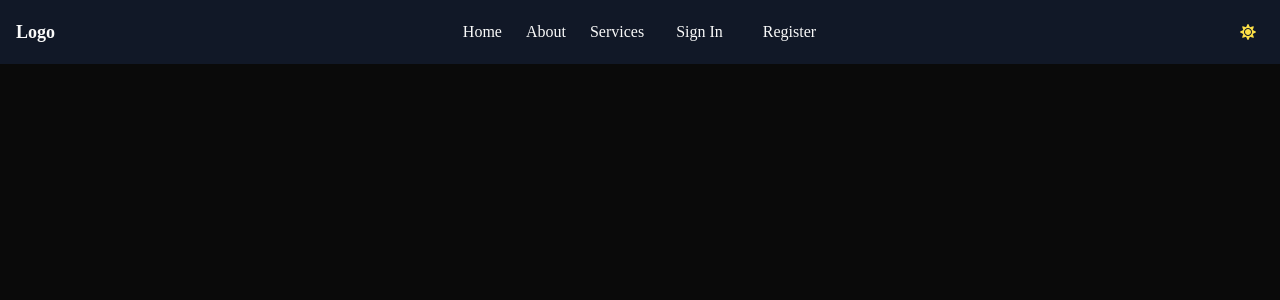
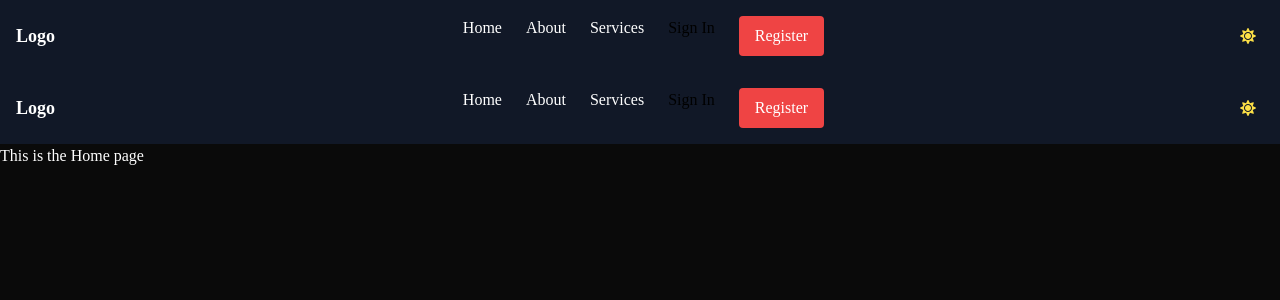
Before and after one commit to thelegendaryarticuno/divine-developers, a Next.js app: page / in a window 1280 px wide. Shown: the top 300 px of the page. Built offline with nearby package versions, Linux system fonts and the light colour scheme; no server answers; a web font is replaced by a local one.

Commit message:
sign in and register

```diff
--- a/package.json
+++ b/package.json
@@ -9,6 +9,7 @@
     "lint": "next lint"
   },
   "dependencies": {
+    "@clerk/nextjs": "^5.4.1",
     "@next/third-parties": "^14.2.5",
     "@radix-ui/react-accordion": "^1.2.0",
     "@radix-ui/react-avatar": "^1.1.0",
--- a/src/app/page.tsx
+++ b/src/app/page.tsx
@@ -5,7 +5,8 @@ import React from "react";
 const Home: React.FC = () => {
   return (
     <>
-    <h1>hekk</h1>
+    <SimpleNavbar/>
+    <h1 className="text-white">This  is the Home page</h1>
 
     </>
   );
--- /dev/null
+++ b/src/app/sign-in/[[...sign-in]]/page.tsx
@@ -0,0 +1,12 @@
+import React from 'react';
+import { SignIn } from '@clerk/nextjs';
+
+const SignInPage: React.FC = () => {
+  return (
+    <div className="flex items-center justify-center mt-7 y-min-h-screen">
+      <SignIn />
+    </div>
+  );
+};
+
+export default SignInPage;
--- /dev/null
+++ b/src/app/sign-up/[[...sign-up]]/page.tsx
@@ -0,0 +1,11 @@
+import { SignUp } from '@clerk/nextjs';
+
+const SignUpPage: React.FC = () => {
+  return (
+    <div className="flex items-center justify-center mt-7 y-min-h-screen">
+      <SignUp />
+    </div>
+  );
+};
+
+export default SignUpPage;
--- a/src/components/Header/header.tsx
+++ b/src/components/Header/header.tsx
@@ -1,4 +1,6 @@
 "use client";
+import { UserButton, useAuth } from '@clerk/nextjs';
+import { usePathname } from 'next/navigation';
 
 import React, { useState, useEffect } from "react";
 import { useTheme } from "next-themes";
@@ -6,15 +8,26 @@ import { FaBars, FaSun, FaMoon } from "react-icons/fa";
 import Link from "next/link";
 
 const SimpleNavbar = () => {
+  const { userId, isLoaded } = useAuth();
+  const pathname = usePathname();
+
   const { theme, setTheme } = useTheme();
   const [isMenuOpen, setIsMenuOpen] = useState(false);
+
+  if (!isLoaded) {
+    return (
+      <header className="p-5 mt-16 flex justify-between items-center bg-white shadow-sm">
+        <div className="w-12 h-12"></div>
+        <div>Loading...</div>
+      </header>
+    );
+  }
+
   return (
-    <header className={`p-4 fixed w-full z-50 ${theme === "dark" ? "bg-gray-900" : "bg-gray-400"}`}>
+    <header className={`p-4 relative w-full z-50  ${theme === "dark" ? "bg-gray-900" : "bg-gray-400"}`}>
       <nav className="flex justify-between items-center">
         <Link href="/" className="text-lg font-bold">
-          <span className={`text-${theme === "dark" ? "white" : "black"}`}>
-            Logo
-          </span>
+          <span className={`text-${theme === "dark" ? "white" : "black"}`}>Logo</span>
         </Link>
 
         <div className="hidden lg:flex space-x-6">
@@ -27,13 +40,35 @@ const SimpleNavbar = () => {
           <Link href="/services">
             <span className={`text-${theme === "dark" ? "white" : "black"}`}>Services</span>
           </Link>
-          <Link href="/signin">
-              <span className={`text-${theme === "dark" ? "white" : "black"} p-2`}>Sign In</span>
-          </Link>
-          <Link href="/register">
-              <span className={`text-${theme === "dark" ? "white" : "black"} p-2`}>Register</span>
-          </Link>
 
+          {!userId ? (
+            <>
+              <Link href="/sign-in" className="text-black hover:text-gray-700">
+                Sign In
+              </Link>
+              <Link href="/sign-up" className="px-4 py-2 bg-red-500 text-white rounded hover:bg-red-600">
+                Register
+              </Link>
+            </>
+          ) : (
+            <>
+              {pathname === '/dashboard' ? (
+                <Link href="/my-data" className="text-black hover:text-gray-700">
+                  My Data
+                </Link>
+              ) : (
+                <Link href="/dashboard" className="text-black hover:text-gray-700">
+                  Dashboard
+                </Link>
+              )}
+              <Link href="/profile" className="text-black hover:text-gray-700">
+                Profile
+              </Link>
+              <div className="ml-4">
+                <UserButton afterSignOutUrl="/" />
+              </div>
+            </>
+          )}
         </div>
 
         <div className="flex items-center space-x-4">
@@ -61,11 +96,9 @@ const SimpleNavbar = () => {
           <Link href="/services">
             <span className={`block text-${theme === "dark" ? "white" : "black"}`}>Services</span>
           </Link>
-
           <Link href="/signin">
-              <span className={`block text-${theme === "dark" ? "white" : "black"} p-2`}>Sign In</span>
+            <span className={`block text-${theme === "dark" ? "white" : "black"} p-2`}>Sign In</span>
           </Link>
-
         </div>
       )}
     </header>
```
Also changed, not shown: src/app/layout.tsx (+11 -1 lines), src/middleware.ts (added, +15 -0 lines), 1 other file (tests, documents, lock files or other folders).
